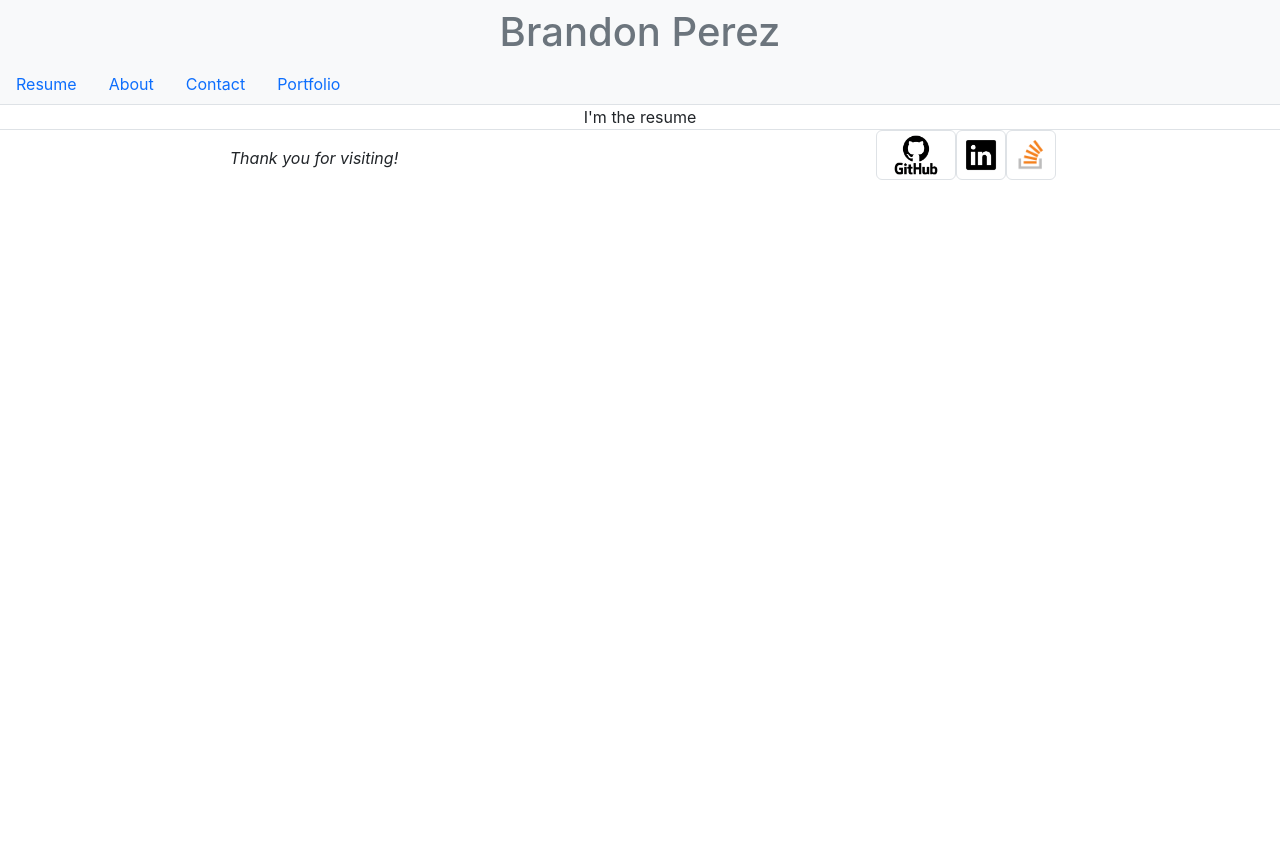
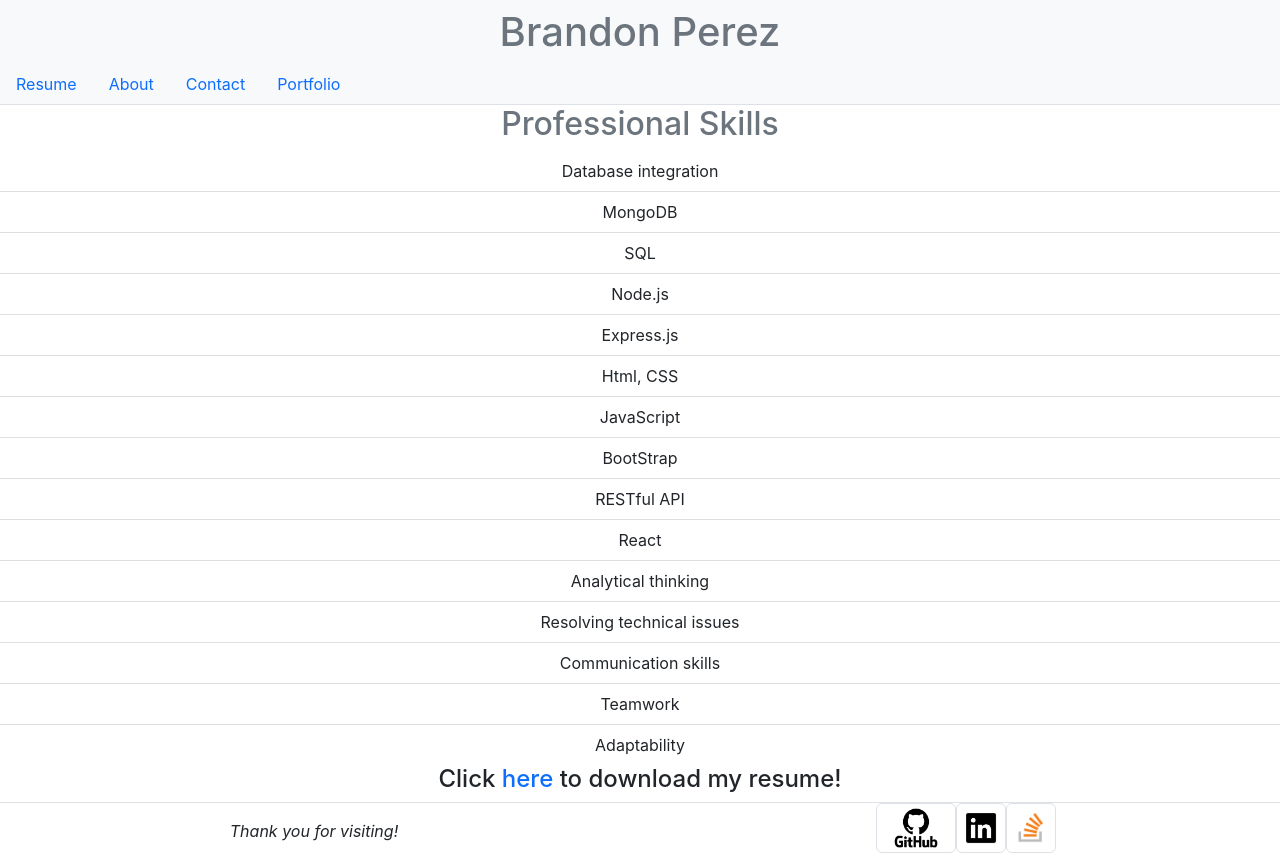
Before and after one commit to Brandon-perez19/React-Portfolio, a React (Create React App) app in the folder client/: page /resume in a window 1280 px wide. Before the commit the page ends 800 px from the top, so only its background shows below. Built offline with nearby package versions, Linux system fonts and the light colour scheme.

Commit message:
added list, github links to portfolio aspect, downloadable resume.

```diff
--- a/client/src/pages/Portfolio.js
+++ b/client/src/pages/Portfolio.js
@@ -1,4 +1,4 @@
-import React, { useState } from 'react';
+import React from 'react';
 import budgetTracker from '../assets/Budget-Tracker.png'
 import teamProfileGenerator from '../assets/Team-Profile-Generator.png'
 import eCommerce from '../assets/E-Commerce.png'
@@ -11,32 +11,38 @@ function Portfolio() {
         {
             name: "Book Search Engine",
             image: bookSearch,
-            link: "https://salty-mountain-82785.herokuapp.com/"
+            link: "https://salty-mountain-82785.herokuapp.com/",
+            github:"https://github.com/Brandon-perez19/Book-Search-Engine"
         },
         {
             name: "Budget Tracker",
             image: budgetTracker,
-            link: "https://aqueous-castle-91439.herokuapp.com/"
+            link: "https://aqueous-castle-91439.herokuapp.com/",
+            github:"https://github.com/Brandon-perez19/Budget-Tracker"
         },
         {
             name: "Deep Thoughts",
             image: deepThoughts,
-            link: "https://hidden-badlands-71187.herokuapp.com/"
+            link: "https://hidden-badlands-71187.herokuapp.com/",
+            github: "https://github.com/Brandon-perez19/deep-thoughts"
         },
         {
             name: "E-Commerce",
             image: eCommerce,
-            link: "https://github.com/Brandon-perez19/E-Commerce"
+            link: "https://github.com/Brandon-perez19/E-Commerce",
+            github: "https://github.com/Brandon-perez19/E-Commerce"
         },
         {
             name: "Team Profile Generator",
             image: teamProfileGenerator,
-            link: "https://github.com/Brandon-perez19/Team-Profile-Generator"
+            link: "https://github.com/Brandon-perez19/Team-Profile-Generator",
+            github: "https://github.com/Brandon-perez19/Team-Profile-Generator"
         },
         {
             name: "Tech Blog",
             image: techBlog,
-            link: "https://whispering-plateau-17922.herokuapp.com/"
+            link: "https://whispering-plateau-17922.herokuapp.com/",
+            github:"https://github.com/Brandon-perez19/Tech-Blog"
         }
     ]
     return (
@@ -47,12 +53,13 @@ function Portfolio() {
                     <div className="col-5 my-2">
                         <div className="border rounded border-dark">
                             <div className="card">
-                                <a href={project.link} target="_blank">
+                                <a href={project.link} rel="noreferrer" target="_blank">
                                 <img src={project.image} className="card-img-top" alt={project.name} />
                                 </a>
                                 <div className="card-body">
                                     <h5 className="card-title">{project.name}</h5>
                                     <p className="card-text">{project.description}</p>
+                                    <a href={project.github} rel="noreferrer" target="_blank">GitHub Repository</a>
                                 </div>
                             </div>
                         </div>
--- a/client/src/pages/Resume.js
+++ b/client/src/pages/Resume.js
@@ -1,7 +1,30 @@
-function Resume () {
-    return(
+import resume from '../assets/resume.jpeg'
+
+function Resume() {
+    return (
+
         <div>
-            I'm the resume
+            <div >
+                <h2 className='text-muted'> Professional Skills </h2>
+                <ul className="list-group list-group-flush">
+                    <li className="list-group-item"> Database integration</li>
+                    <li className="list-group-item"> MongoDB</li>
+                    <li className="list-group-item"> SQL</li>
+                    <li className="list-group-item"> Node.js</li>
+                    <li className="list-group-item"> Express.js</li>
+                    <li className="list-group-item"> Html, CSS </li>
+                    <li className="list-group-item"> JavaScript</li>
+                    <li className="list-group-item"> BootStrap</li>
+                    <li className="list-group-item"> RESTful API</li>
+                    <li className="list-group-item"> React</li>
+                    <li className="list-group-item"> Analytical thinking</li>
+                    <li className="list-group-item"> Resolving technical issues</li>
+                    <li className="list-group-item"> Communication skills</li>
+                    <li className="list-group-item"> Teamwork </li>
+                    <li className="list-group-item"> Adaptability </li>
+                </ul>
+                <h4>Click <a href={resume} className="text-decoration-none" download> here </a> to download my resume! </h4>
+            </div>
         </div>
     )
 }
```
Also changed, not shown: client/src/assets/resume.jpeg (added).
